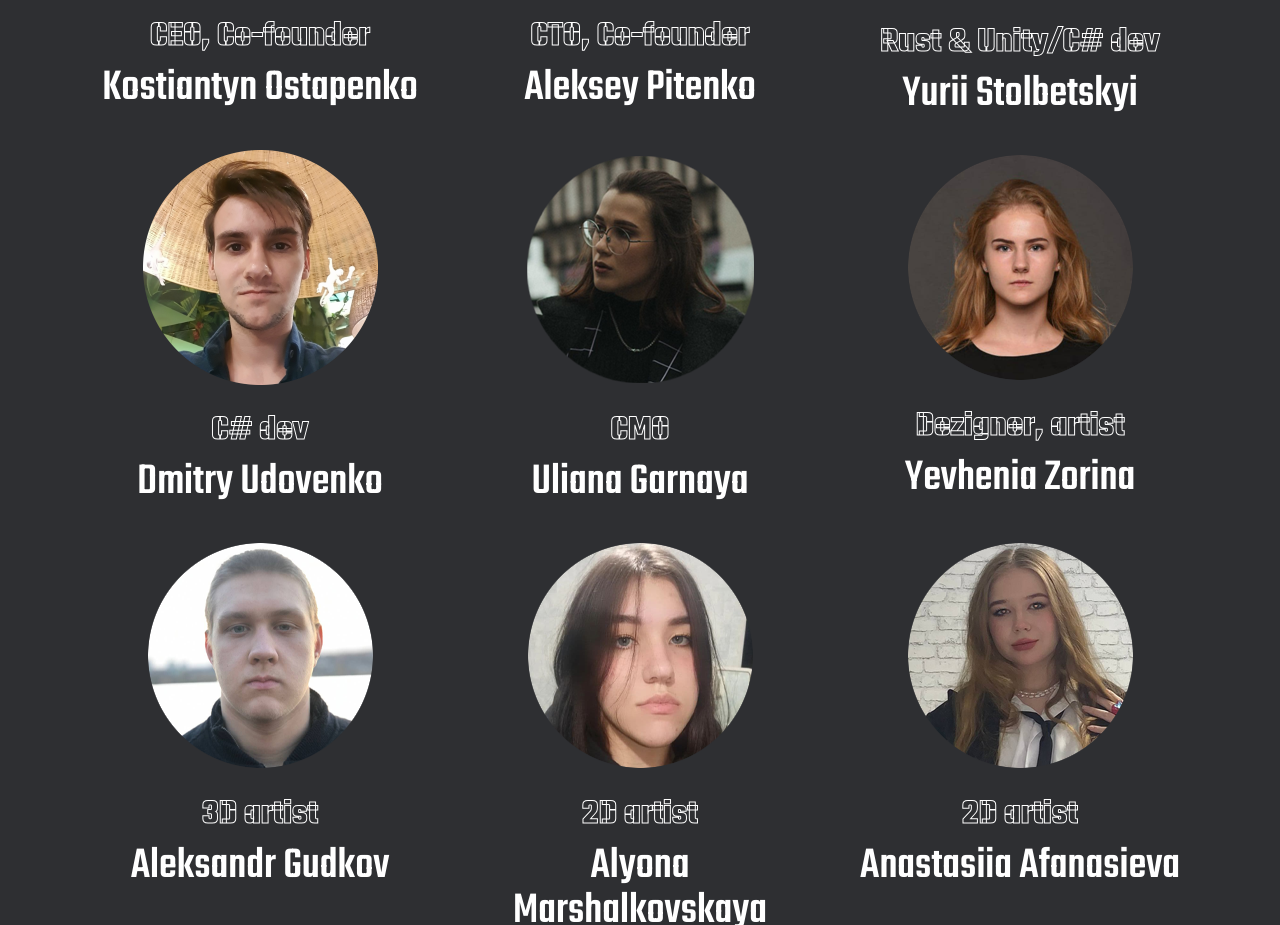
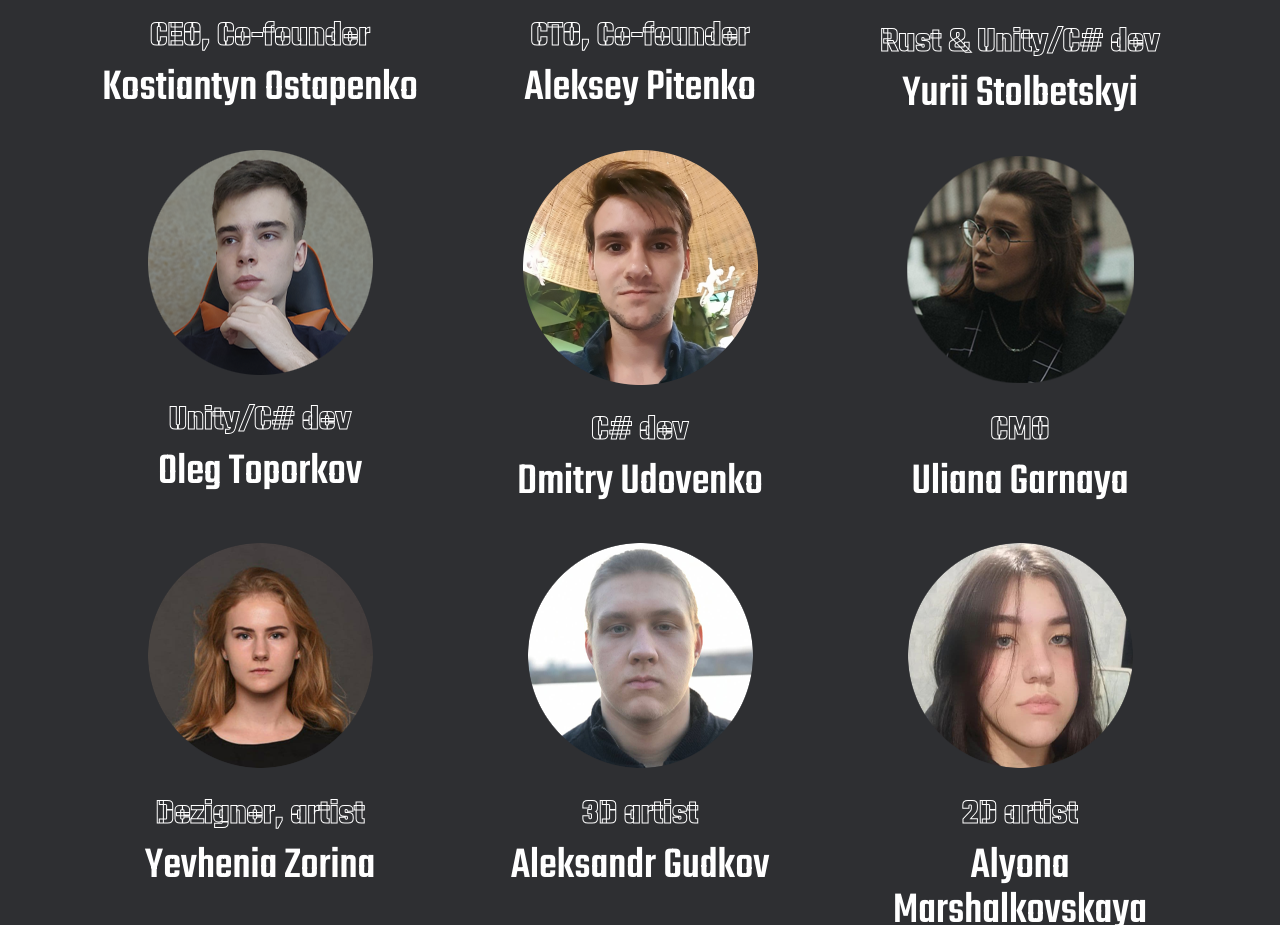
Before and after one commit to Hockey-Club-Manager/nft-hockey.github.io, a plain HTML site: page index.html in a window 1280 px wide. Shown: the part 1567-2492 px from the top of the page. Drawn offline with nearby package versions, Linux system fonts and the light colour scheme.

Commit message:
even smaller fix

```diff
--- a/index.html
+++ b/index.html
@@ -80,11 +80,11 @@
 						<h6 class="text-center">Rust & Unity/C# dev</h6>
 						<h5 class="text-center">Yurii Stolbetskyi</h5>
 				</div>
-<!-- 				<div class="col-xl-4 col-md-6 col-sm-12">
-					<div class="pearson-circle"><img src=" " alt="Oleg Toporkov"></div>
-						<h6 class="text-center">Gamedesigner & Unity/C# dev</h6>
+				<div class="col-xl-4 col-md-6 col-sm-12">
+					<div class="pearson-circle"><img src="img/Toporkov.png" alt="Oleg Toporkov"></div>
+						<h6 class="text-center">Unity/C# dev</h6>
 						<h5 class="text-center">Oleg Toporkov</h5>
-				</div> -->
+				</div>
 				<div class="col-xl-4 col-md-6 col-sm-12">
 					<div class="pearson-circle"><img src="img/Udovenko.png" alt="Dmirty Udovenko"></div>
 						<h6 class="text-center">C# dev</h6>
```
Also changed, not shown: img/Toporkov.png (added).
